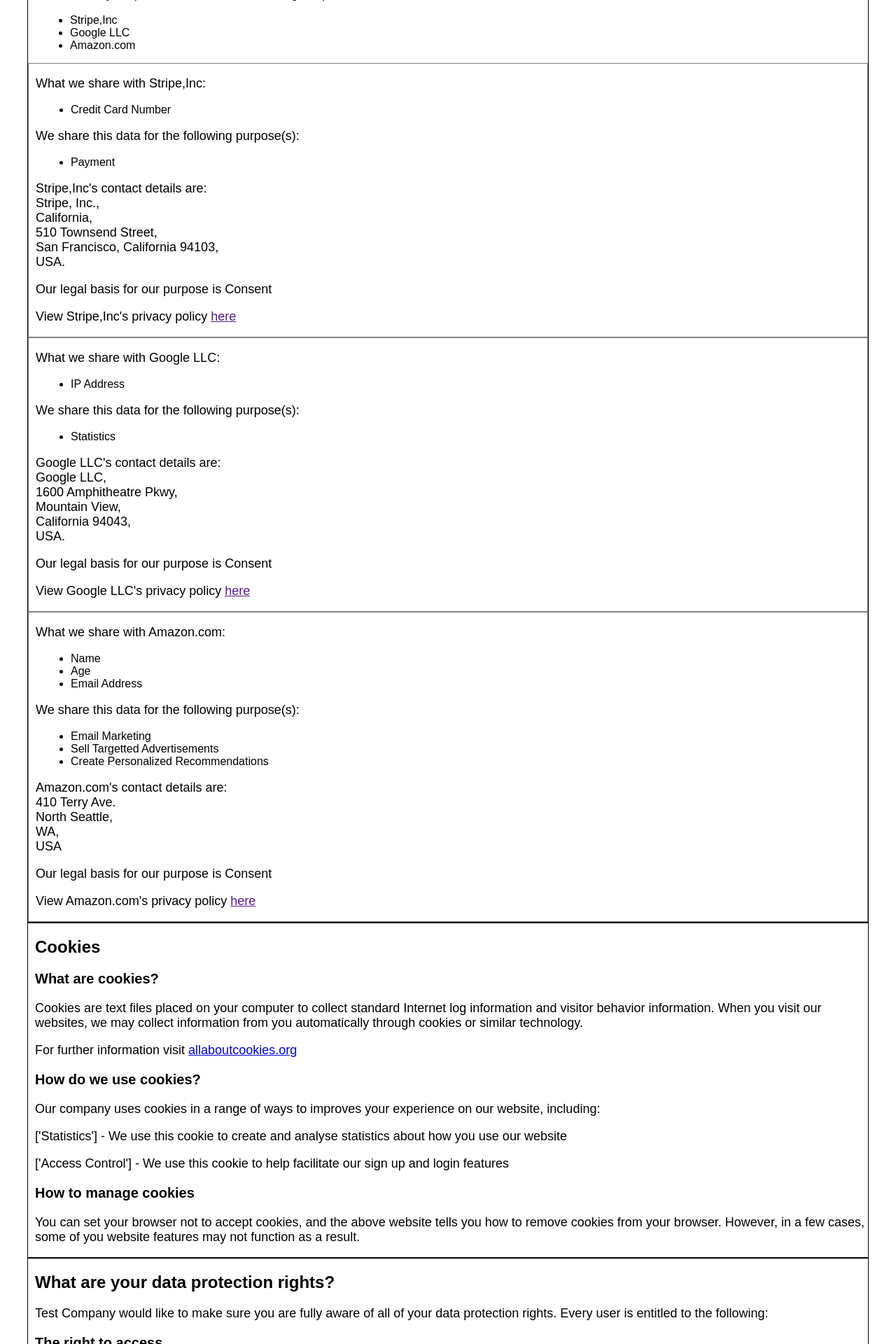
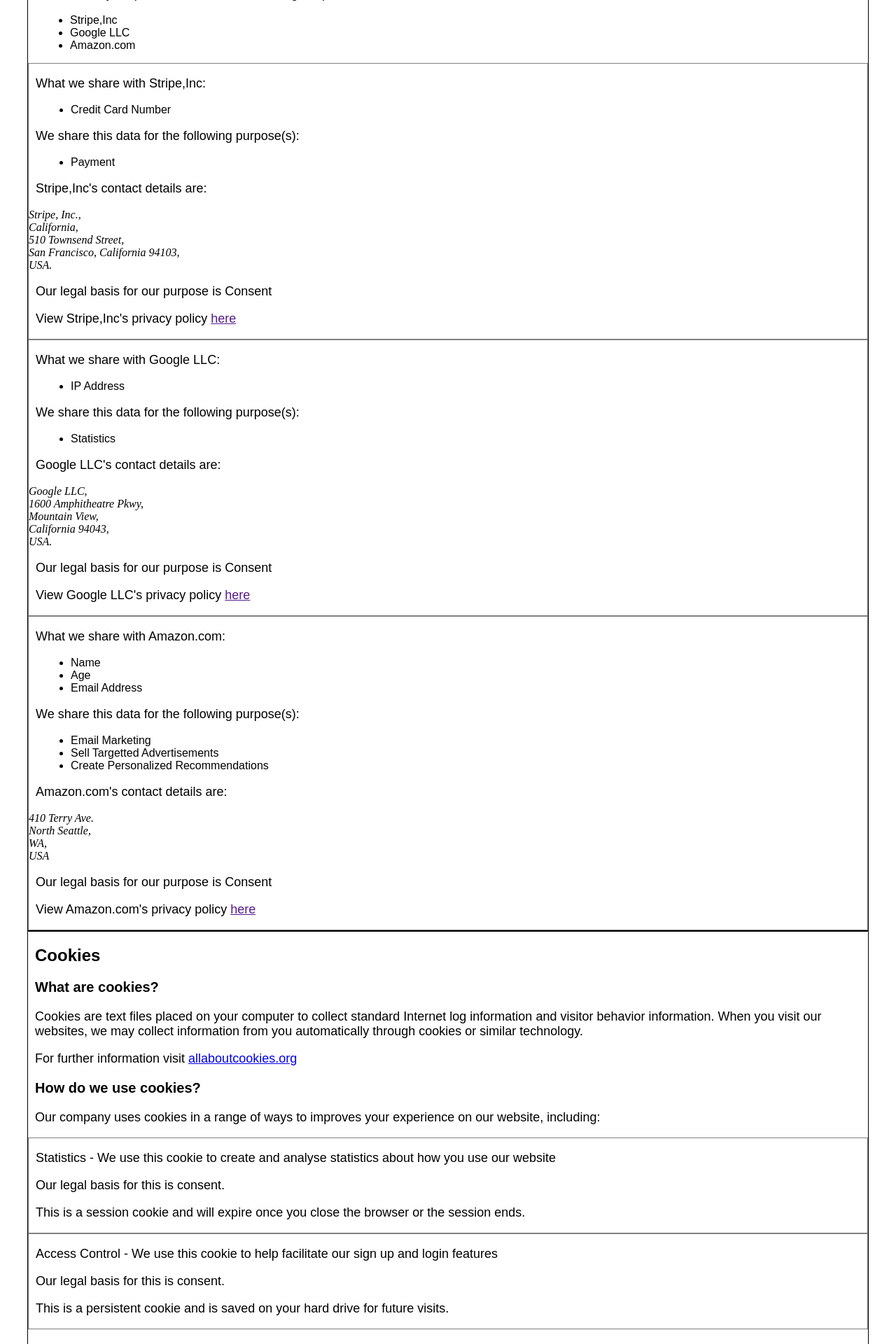
Before and after one commit to eoleahy/Privacy-Policy-Generator, a Flask app: page / in a window 1280 px wide. Shown: the part 4580-6500 px from the top of the page at 70% size. Run offline with Flask 2, Linux system fonts and the light colour scheme.

Commit message:
refined some pages

```diff
--- a/app/app.py
+++ b/app/app.py
@@ -44,6 +44,7 @@
               "Cookies",
               "What are your data protection rights?",
               "Changes to our privacy policy",
+              "Data protection officer",
               "How to contact us"]
 
     return render_template('policy.html',
--- a/app/static/input.json
+++ b/app/static/input.json
@@ -33,10 +33,10 @@
     ],
     "cookie": [
         {
-            "purpose": [],
+            "purpose": "",
             "textualDescription":"",
-            "firstParty": "",
-            "thirdParty": "",
+            "type":"",
+            "provenance":"",
             "duration": "",
             "legalBasis":[]
         }
--- a/app/static/inputExample.json
+++ b/app/static/inputExample.json
@@ -112,18 +112,19 @@
     ],
     "cookie": [
         {
-            "purpose": ["Statistics"],
+            "purpose": "Statistics",
             "textualDescription":"We use this cookie to create and analyse statistics about how you use our website",
-            "firstParty":"True",
-            "thirdParty": "False",
-            "duration": "Session cookie",
+            "type": "analytical",
+            "Provenance":"First",
+            "duration": "Session",
             "legalBasis":["consent"]
         },
         {
-            "purpose": ["Access Control"],
+            "purpose": "Access Control",
             "textualDescription":"We use this cookie to help facilitate our sign up and login features",
-            "provenance":"1st party",
-            "duration": "Persistent cookie",
+            "type":"necessary",
+            "provenance":"First",
+            "duration": "Persistent",
             "legalBasis":["consent"]
         }
     ]
--- a/app/templates/contact.html
+++ b/app/templates/contact.html
@@ -5,6 +5,9 @@
     <p>If you have any questions about {{company}}'s privacy policy,
         the data we hold on you, or you would like us to exercise one of your data protection rights,
         please do not hesitate to contact us:</p>
-    {{ render_list(contact_methods) }}
+    <address>
+        {{ render_list(contact_methods) }}
+    </address>
+
 
 {% endblock %}
--- a/app/templates/cookies.html
+++ b/app/templates/cookies.html
@@ -13,8 +13,25 @@
     <p>Our company uses cookies in a range of ways to improves your experience on our website, including:</p>
 
     {% for cookie in data["cookie"]  %}
-        <p>{{cookie["purpose"]}} - {{cookie["textualDescription"]}} </p>
+        <article>
+            <p>{{ cookie["purpose"] }} -
+             {% if cookie["textualDescription"] %}
+                {{ cookie["textualDescription"] }} </p>
+             {% endif %}
+             </p>
+            <p>Our legal basis for this is {{ ",".join(cookie["legalBasis"]) }}.</p>
+
+            {% if cookie["duration"]|lower == "session" %}
+                {% set cookie_string = "This is a session cookie and will expire once you close the browser or the session ends." %}
+            {% elif cookie["duration"]|lower == "persistent" %}
+                {% set cookie_string = "This is a persistent cookie and is saved on your hard drive for future visits." %}
+            {% else %}
+                {% set cookie_string = "" %}
+            {% endif %}
+            <p>{{ cookie_string }}</p>
+        </article>
     {% endfor %}
+
     <h3>How to manage cookies</h3>
     <p>You can set your browser not to accept cookies, and the above website tells you how to remove cookies from
         your browser. However, in a few cases, some of you website features may not function as a result.
--- /dev/null
+++ b/app/templates/dataprotection.html
@@ -0,0 +1,10 @@
+{% extends "default.html" %}
+
+{% block content %}
+    <h3>How to contact the appropriate authority?</h3>
+    <p>Should you wish to report a complaint or if you feel that {{ company}} has not addressed your concern in a satisfactory manner, you may contact the Information Commissioner's Office.</p>
+    <address>
+        Email: <a></a></br>
+        Address:
+    </address>
+{% endblock %}
--- a/app/templates/policy.html
+++ b/app/templates/policy.html
@@ -54,6 +54,8 @@
 
         {% elif topic == "Changes to our privacy policy" %}
             {% include 'changes.html' %}
+        {% elif topic == "Data protection officer" %}
+            {% include 'dataprotection.html' %}
 
         {% elif topic == "How to contact us" %}
             {% include 'contact.html' %}
--- a/app/templates/recipients.html
+++ b/app/templates/recipients.html
@@ -9,8 +9,9 @@
 
     {% autoescape false %}
     <p>{{name}}'s contact details are:</br>
-
-        {{ recip["properties"]["physicalAddress"] | replace("\n","<br/>") }}</p>
+        <address>
+        {{ recip["properties"]["physicalAddress"] | replace("\n","<br/>") }}
+        </address>
     {% endautoescape %}
 
     <p>Our legal basis for our purpose is {{','.join(recip["legalBasis"])}}</p>
--- a/app/templates/rights.html
+++ b/app/templates/rights.html
@@ -31,6 +31,8 @@
 
     <p>If you make a request, we have one month to respond to you. If you would like to exercise any of these rights,
         please contact us:
+        <address>
         {{render_list(contact_methods)}}
+        </address>
     </p>
 {% endblock %}
```
